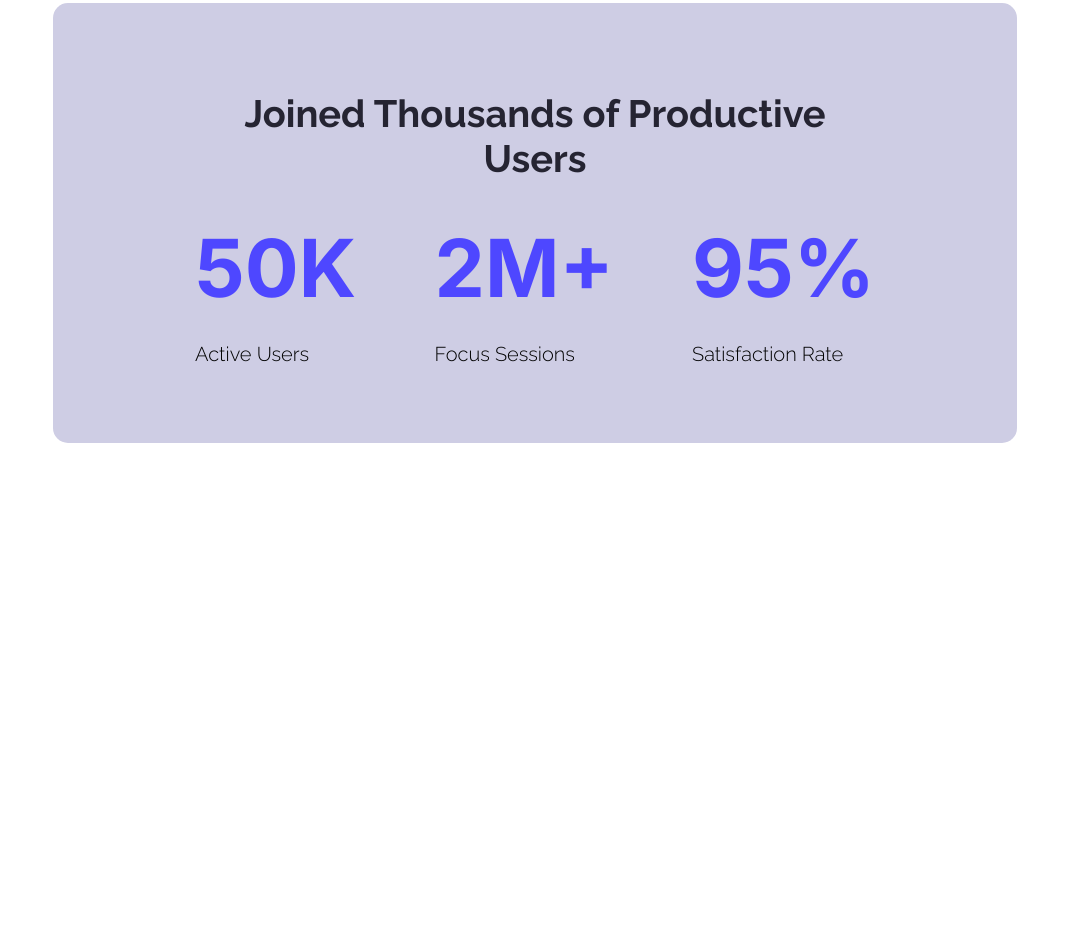
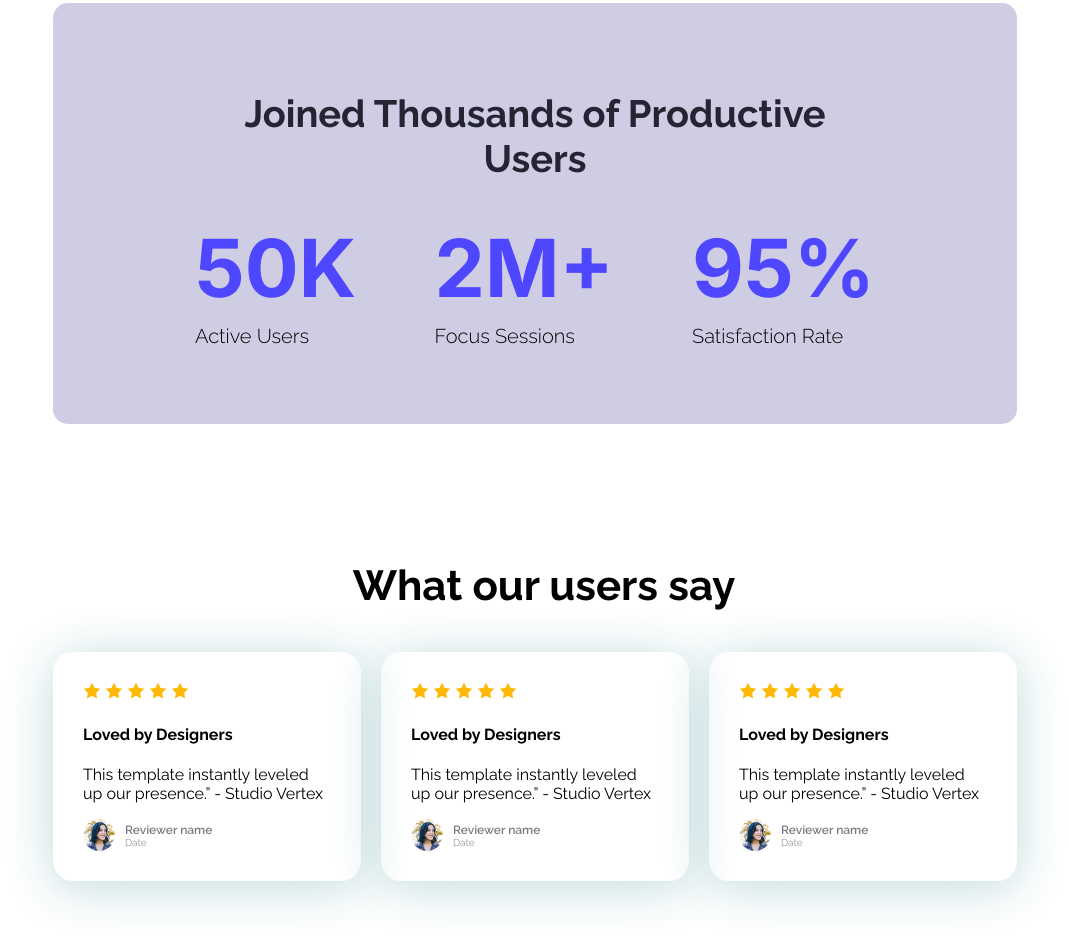
Before and after one commit to Sayem2004/landing-launchpad, a plain HTML site: page index.html in a window 1280 px wide. Shown: the part 1368-2315 px from the top of the page, without its empty margins (96-1165 px from the left). Before the commit the page ends 1948 px from the top, so only its background shows below. Drawn offline with Linux system fonts and the light colour scheme.

Commit message:
Users’ Feedback Section

```diff
--- a/index.html
+++ b/index.html
@@ -46,7 +46,7 @@
             <div>
                 <img class="image" src="pictures/Assets/wc-mini.png" alt="">
             </div>
-        </section >
+        </section>
 
         <section class="background-color">
             <h3 class="Centered-title">Joined Thousands of Productive Users</h3>
@@ -67,6 +67,70 @@
         </section>
 
 
+        <!-- users feedback section  -->
+        <section class="">
+            <h3 class="says-title">What our users say</h3>
+            <!-- .skill*4>img+h4.skill-title+p.skill-description -->
+            <div class="all-says">
+                <div class="say">
+                    <img src="pictures/Assets/icon-star.png" alt="">
+                    <img src="pictures/Assets/icon-star.png" alt="">
+                    <img src="pictures/Assets/icon-star.png" alt="">
+                    <img src="pictures/Assets/icon-star.png" alt="">
+                    <img src="pictures/Assets/icon-star.png" alt="">
+                    <h4 class="say-title">Loved by Designers</h4>
+                    <p class="say-paragraph">This template instantly leveled up our presence.” - Studio Vertex</p>
+
+                    <div class="reviewer">
+                        <img class="avatar" src="pictures/Assets/avatar.png" alt="">
+                        <div>
+                            <p class="reviewer-name">Reviewer name</p>
+                            <p class="review-date">Date</p>
+                        </div>
+                    </div>
+
+                </div>
+                <div class="say">
+                    <img src="pictures/Assets/icon-star.png" alt="">
+                    <img src="pictures/Assets/icon-star.png" alt="">
+                    <img src="pictures/Assets/icon-star.png" alt="">
+                    <img src="pictures/Assets/icon-star.png" alt="">
+                    <img src="pictures/Assets/icon-star.png" alt="">
+                    <h4 class="say-title">Loved by Designers</h4>
+                    <p class="say-paragraph">This template instantly leveled up our presence.” - Studio Vertex</p>
+
+                    <div class="reviewer">
+                        <img class="avatar" src="pictures/Assets/avatar.png" alt="">
+                        <div>
+                            <p class="reviewer-name">Reviewer name</p>
+                            <p class="review-date">Date</p>
+                        </div>
+                    </div>
+
+                </div>
+                <div class="say">
+                    <img src="pictures/Assets/icon-star.png" alt="">
+                    <img src="pictures/Assets/icon-star.png" alt="">
+                    <img src="pictures/Assets/icon-star.png" alt="">
+                    <img src="pictures/Assets/icon-star.png" alt="">
+                    <img src="pictures/Assets/icon-star.png" alt="">
+                    <h4 class="say-title">Loved by Designers</h4>
+                    <p class="say-paragraph">This template instantly leveled up our presence.” - Studio Vertex</p>
+
+                    <div class="reviewer">
+                        <img class="avatar" src="pictures/Assets/avatar.png" alt="">
+                        <div>
+                            <p class="reviewer-name">Reviewer name</p>
+                            <p class="review-date">Date</p>
+                        </div>
+                    </div>
+
+                </div>
+
+            </div>
+        </section>
+
+
     </main>
 
     <footer>
--- a/styles/webflowagencies.css
+++ b/styles/webflowagencies.css
@@ -95,13 +95,14 @@ nav ul li {
 }
 
 /* Productive Users Section */
-.background-color{
+.background-color {
     background-color: #cecde4;
     padding: 50px 142px;
-    margin: 116px 159px 137px 141px ;
+    margin: 116px 159px 137px 141px;
     border-radius: 15px;
 
 }
+
 .Centered-title {
     font-size: 38px;
     font-weight: bold;
@@ -110,20 +111,72 @@ nav ul li {
 
 
 }
-.Productive{
+
+.Productive {
     display: flex;
     justify-content: space-between;
 
 
 }
-.users{
+
+.users {
     font-size: 80px;
     color: rgba(78, 71, 255, 1);
     margin: 0px;
     font-weight: bold;
 }
 
-.users-clasification{
+.users-clasification {
     font-size: 20px;
     font-weight: 300;
+    margin-top: 8px;
 }
+
+
+/* Reviewer says style */
+.says-title {
+    text-align: center;
+    font-size: 42px;
+    font-weight: bold;
+}
+
+.all-says {
+    display: flex;
+    justify-content: space-between;
+    align-items: center;
+    gap: 20px;
+    margin: 0px 159px 116px 141px;
+}
+
+.reviewer {
+    display: flex;
+    align-items: center;
+    gap: 10px;
+}
+
+.avatar {
+    width: 32px;
+    height: 32px;
+    border-radius: 50%;
+}
+
+.reviewer-name {
+    font-size: 12px;
+    font-weight: 600;
+    color: #7b7a82;
+    margin: 0;
+}
+
+.review-date {
+    font-size: 10px;
+    color: #999;
+    margin: 0;
+}
+
+.say {
+    padding: 30px;
+    border-radius: 20px;
+    box-shadow: 0px 6px 50px 0px rgba(190, 217, 220, 0.974);
+
+
+}
```
